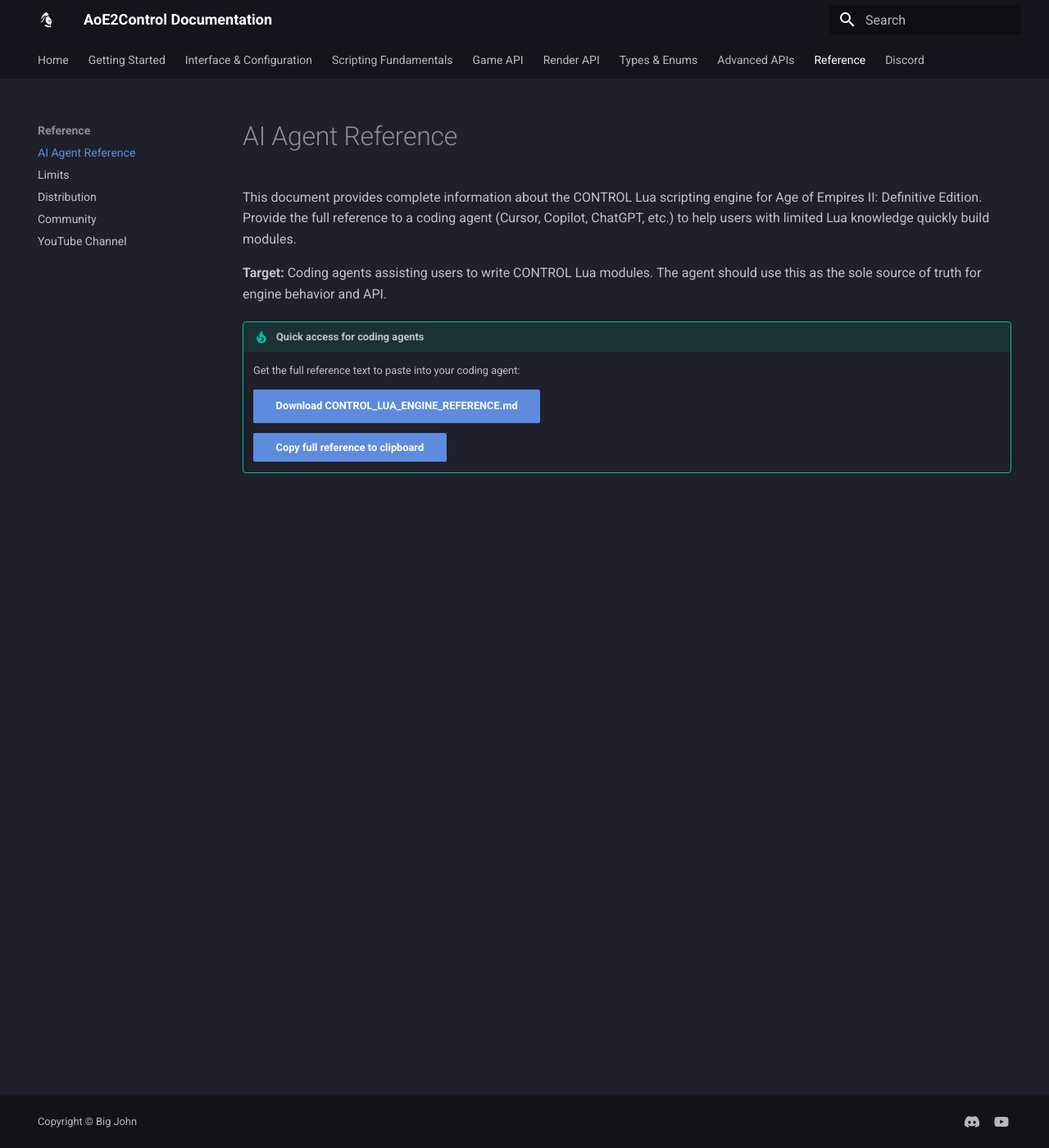
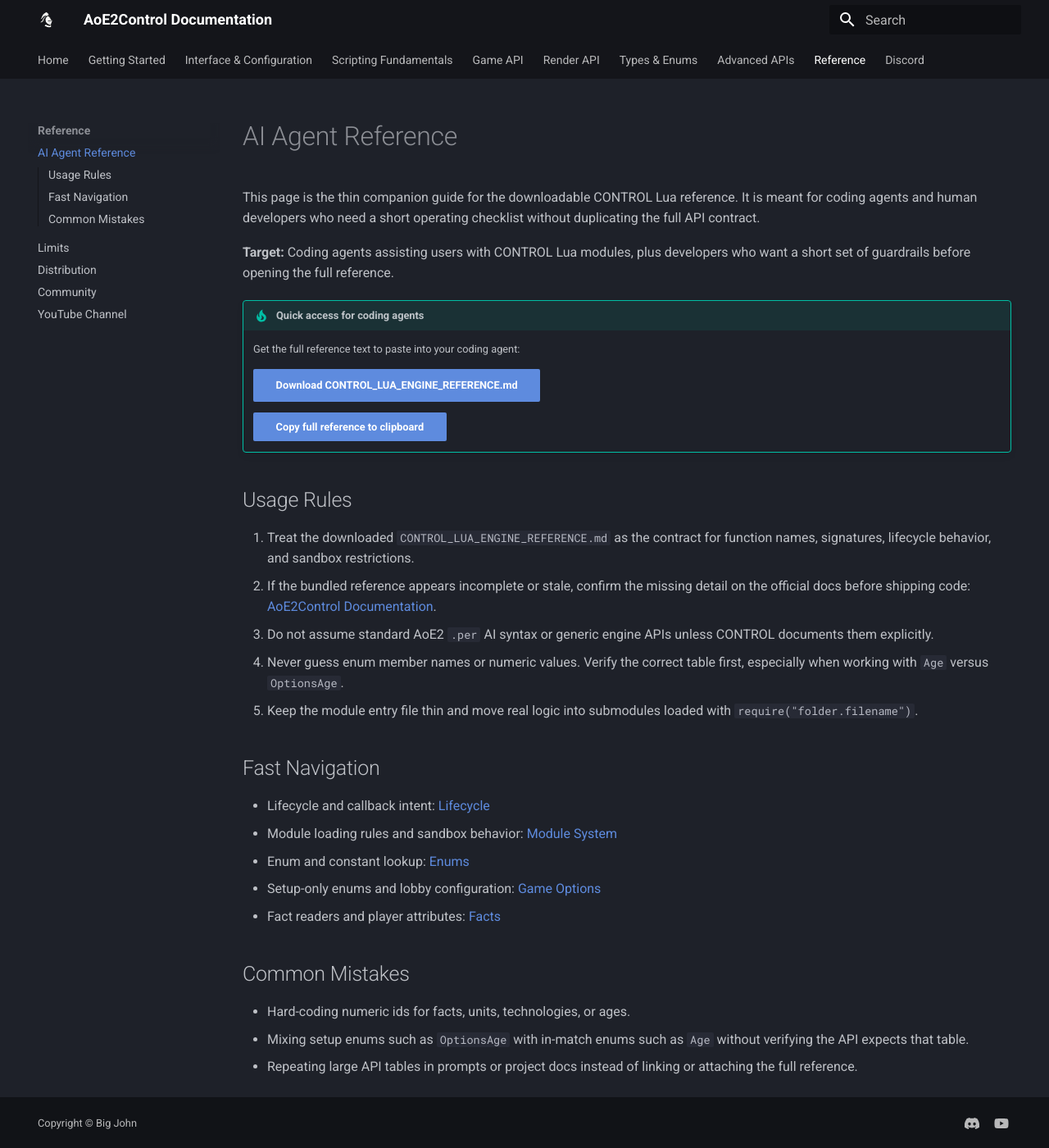
Before and after one commit to aoe2control/aoe2control.github.io, an MkDocs documentation site: the page built from docs/ai-agent-reference.md, in a window 1280 px wide and 1400 px high. Shown: the whole window at 82% size. Built offline with MkDocs 1.6.1 and Material for MkDocs 9.7.7, drawn with Linux system fonts in a browser that asks for light colours.

```diff
--- a/docs/ai-agent-reference.md
+++ b/docs/ai-agent-reference.md
@@ -1,8 +1,8 @@
 # AI Agent Reference
 
-This document provides complete information about the CONTROL Lua scripting engine for Age of Empires II: Definitive Edition. Provide the full reference to a coding agent (Cursor, Copilot, ChatGPT, etc.) to help users with limited Lua knowledge quickly build modules.
+This page is the thin companion guide for the downloadable CONTROL Lua reference. It is meant for coding agents and human developers who need a short operating checklist without duplicating the full API contract.
 
-**Target:** Coding agents assisting users to write CONTROL Lua modules. The agent should use this as the sole source of truth for engine behavior and API.
+**Target:** Coding agents assisting users with CONTROL Lua modules, plus developers who want a short set of guardrails before opening the full reference.
 
 !!! tip "Quick access for coding agents"
     Get the full reference text to paste into your coding agent:
@@ -31,3 +31,25 @@
       };
     })();
     </script>
+
+## Usage Rules
+
+1. Treat the downloaded `CONTROL_LUA_ENGINE_REFERENCE.md` as the contract for function names, signatures, lifecycle behavior, and sandbox restrictions.
+2. If the bundled reference appears incomplete or stale, confirm the missing detail on the official docs before shipping code: [AoE2Control Documentation](https://aoe2control.github.io/).
+3. Do not assume standard AoE2 `.per` AI syntax or generic engine APIs unless CONTROL documents them explicitly.
+4. Never guess enum member names or numeric values. Verify the correct table first, especially when working with `Age` versus `OptionsAge`.
+5. Keep the module entry file thin and move real logic into submodules loaded with `require("folder.filename")`.
+
+## Fast Navigation
+
+- Lifecycle and callback intent: [Lifecycle](lifecycle.md)
+- Module loading rules and sandbox behavior: [Module System](module-system.md)
+- Enum and constant lookup: [Enums](enums.md)
+- Setup-only enums and lobby configuration: [Game Options](game-options.md)
+- Fact readers and player attributes: [Facts](facts.md)
+
+## Common Mistakes
+
+- Hard-coding numeric ids for facts, units, technologies, or ages.
+- Mixing setup enums such as `OptionsAge` with in-match enums such as `Age` without verifying the API expects that table.
+- Repeating large API tables in prompts or project docs instead of linking or attaching the full reference.
```
Also changed, not shown: docs/enums.md (+2 -0 lines), 1 other file.
